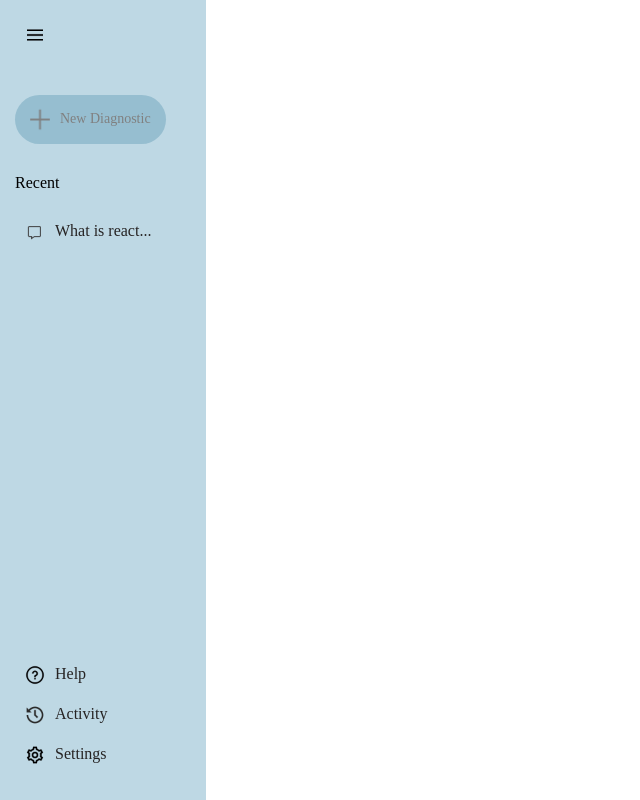
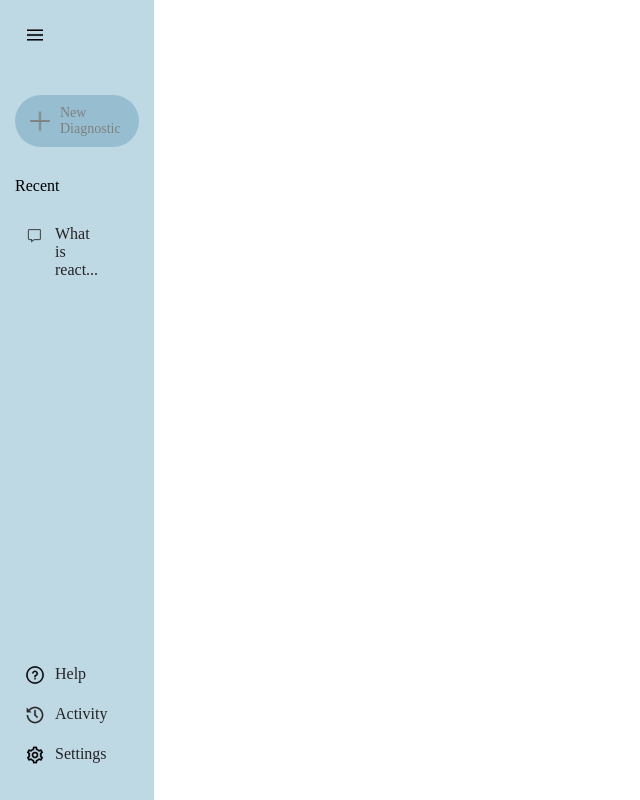
Before and after one commit to setripper/ZotNostic, a React (Vite) app: page /diagnose in a window 1280 px wide. Both pictures are taken after a click on the picture 35 px from the left and 35 px from the top of the page. Shown: the whole page, without its empty margins (0-640 px from the left). Built offline with nearby package versions, Linux system fonts and the light colour scheme.

Commit message:
added smooth  transition effect to sidebar

```diff
--- a/src/components/sideBar/SideBar.jsx
+++ b/src/components/sideBar/SideBar.jsx
@@ -7,7 +7,7 @@ function SideBar() {
     const [extended, setExtended] = useState(false);
 
   return (
-    <div className='sidebar'>
+    <div className={`sidebar ${extended ? 'extended' : ''}`}>
 
         <div className='top'>
 
@@ -18,16 +18,14 @@ function SideBar() {
                 {extended ? <p>New Diagnostic</p> : null}
             </div>
 
-            {extended ?
+
                 <div className='recent'>
                     <p className='recent-title'>Recent</p>
                     <div className="recent-entry">
-                        <img src = {assets.message_icon}/>
+                        {extended ? <img src = {assets.message_icon}/> : null}
                         <p>What is react...</p>
                     </div>
                 </div>
-                : null
-            }
 
         </div>
 
@@ -35,17 +33,17 @@ function SideBar() {
 
             <div className="bottom-item recent-entry">
                 <img src = {assets.question_icon} alt = ""/>
-                {extended ? <p>Help</p> : null}
+                <p>Help</p>
             </div>
 
             <div className="bottom-item recent-entry">
                 <img src = {assets.history_icon} alt = ""/>
-                {extended ? <p>Activity</p> : null}
+                <p>Activity</p>
             </div>
 
             <div className="bottom-item recent-entry">
                 <img src = {assets.setting_icon} alt = ""/>
-                {extended ? <p>Settings</p> : null}
+                <p>Settings</p>
 
             </div>
 
--- a/src/components/sideBar/Sidebar.css
+++ b/src/components/sideBar/Sidebar.css
@@ -5,6 +5,26 @@
     justify-content: space-between;
     background-color: rgb(190, 216, 228);
     padding: 25px 15px;
+    width: 5vw;
+    transition: width 0.3s ease-in-out;
+
+}
+
+.sidebar.extended {
+    width: 12vw;
+}
+
+.sidebar p {
+    visibility: hidden;
+    opacity: 0;
+    transition: opacity 0.3s ease-in-out, visibility 0s 0.3s;
+}
+
+.sidebar.extended p {
+
+    visibility: visible;
+    opacity: 1;
+
 }
 
 .sidebar img {
```
